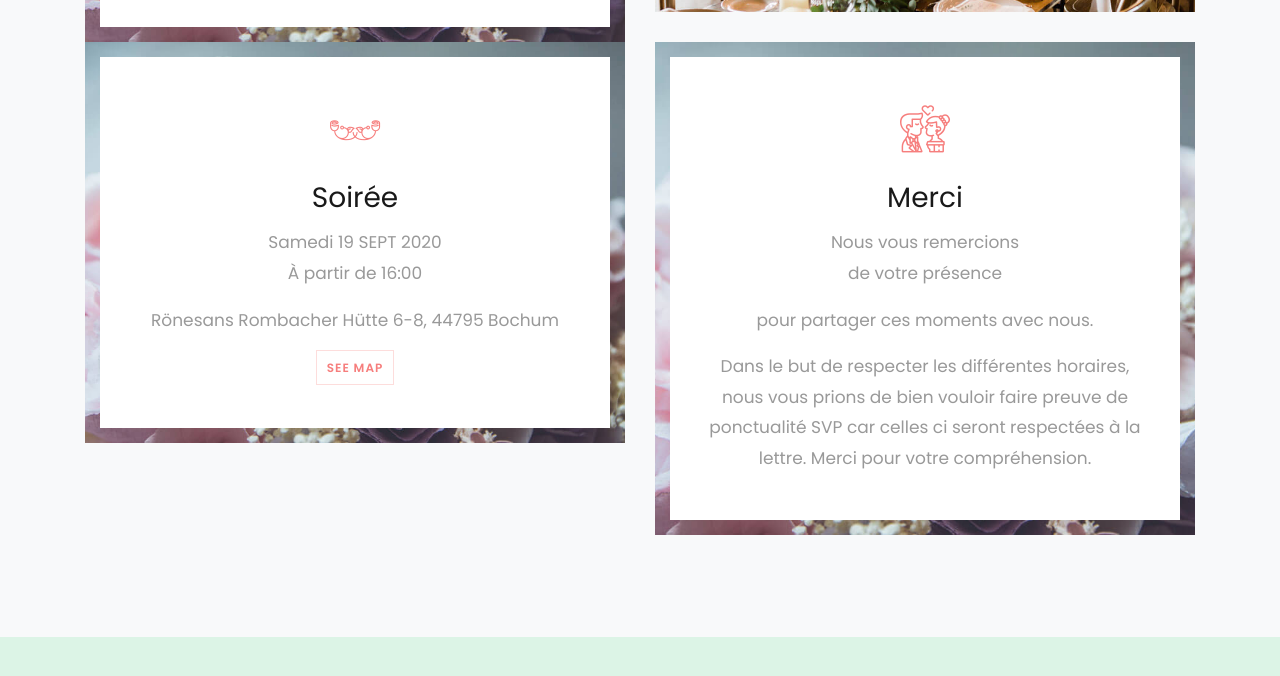
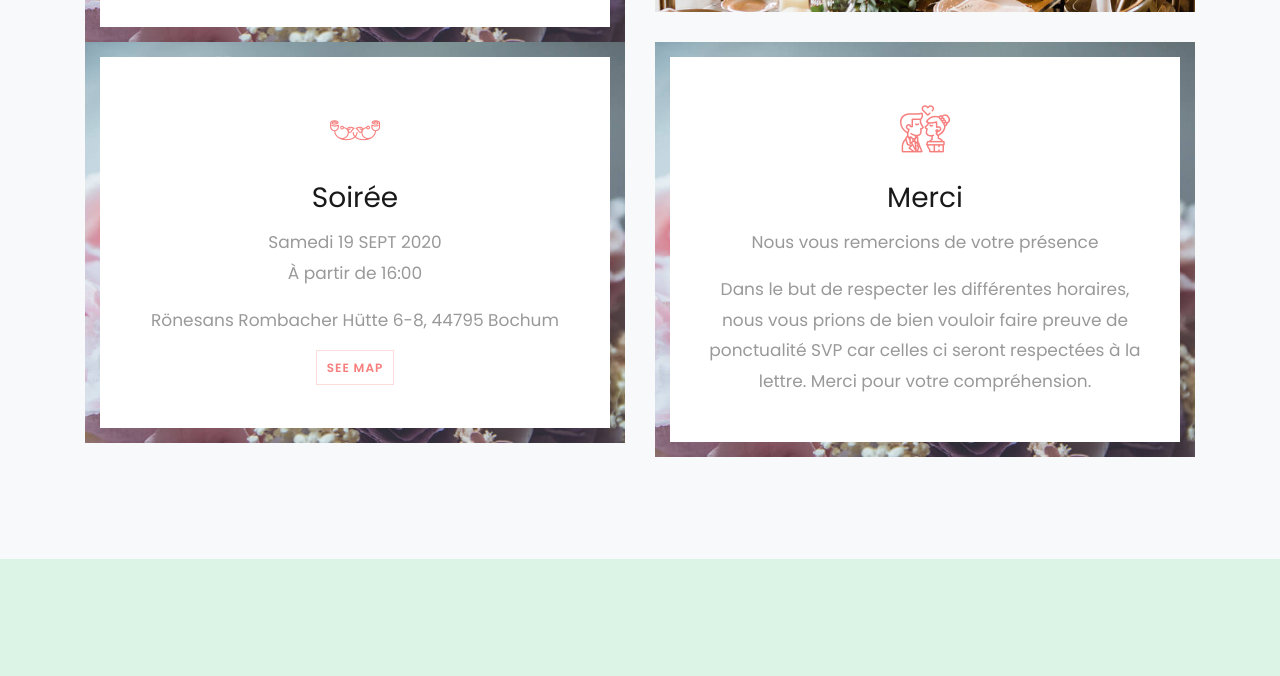
Before and after one commit to Patricia-Cooper/Patricia-Cooper, a plain HTML site: page index.html in a window 1280 px wide. Shown: the part 6884-7560 px from the top of the page. Drawn offline with nearby package versions, Linux system fonts and the light colour scheme; some packages are replaced by stand-ins of ours; no server answers; files whose address does not match are found by name.

Commit message:
Update index.html

```diff
--- a/index.html
+++ b/index.html
@@ -302,8 +302,7 @@
 					<div class="text text-center">
 	        			<span class="icon flaticon-wedding-kiss"></span>
 	        			<h3>Merci</h3>
-	        			<p><span>Nous vous remercions</span><br><span>de votre présence</span></p>
-	        			<p><span>pour partager ces moments avec nous.</span></p>
+	        			<p><span>Nous vous remercions de votre présence</span></p>
 	        			<p>Dans le but de respecter les différentes horaires, nous vous prions de bien vouloir faire preuve de ponctualité SVP car celles ci seront respectées à la lettre. Merci pour votre compréhension.</p>
 
 	        		</div>
```
